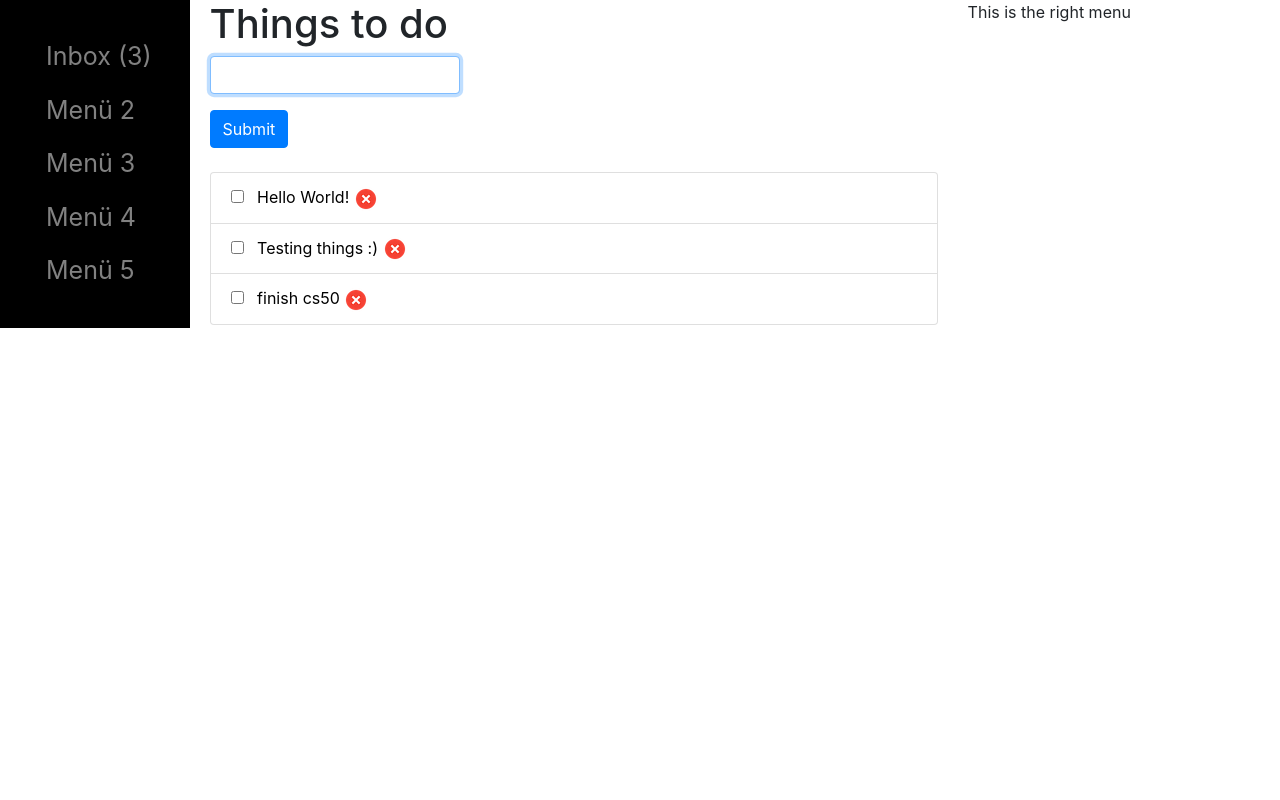
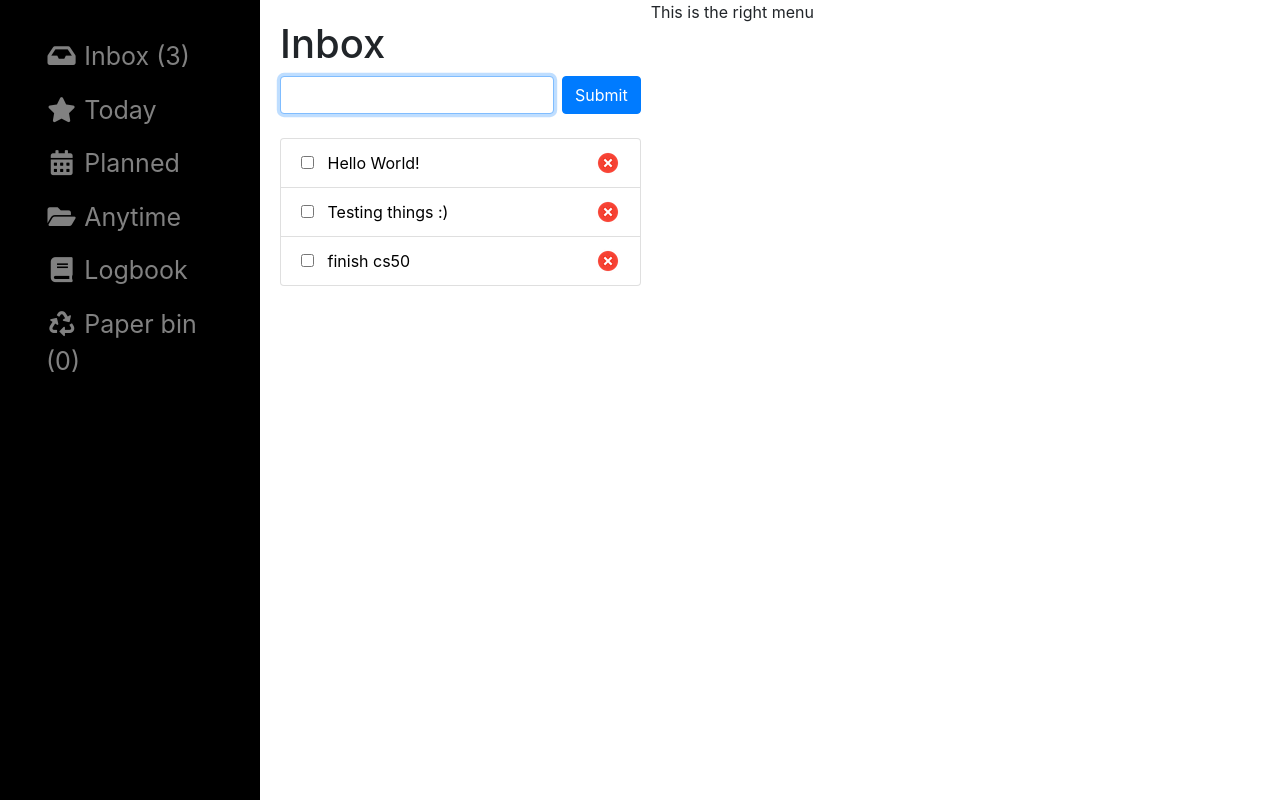
Before and after one commit to thrake/getting-things-done, a Django app: page /capture/ in a window 1280 px wide. Run offline with Django 3.2, Linux system fonts and the light colour scheme; data comes from the database, SQL or seed files in the repository; both versions use the stored data as it was after the commit; some libraries are stand-ins or nearby versions.

Commit message:
Delete Function, Font Awesome, Navigation, Filters

```diff
--- a/capture/static/capture/style.css
+++ b/capture/static/capture/style.css
@@ -10,23 +10,22 @@ body {
 }
 
 .flex-container {
-    height: 100%;
-    min-height: 100%;
     display: flex;
 }
 
 .item{
     height: 100%;
     flex-direction: column;
-    width: 60%;
-    padding: 0px 20px;
+    padding: 20px 0px 0px 280px;
 }
 
 .menu-left {
-    height: 100%;
+    min-height: 100%;
+    position: fixed;
+    width: 260px;
     flex-direction: column;
     padding: 30px;
-    background-color: black;
+    background-color: rgb(0, 0, 0);
 }
 
 .menu-left a {
@@ -48,7 +47,25 @@ body {
     height: 100%;
 }
 
+.align {
+    display: flex;
+    align-items: center;
+    justify-content: left;
+}
 
+/*
+i.fas,
+i.fab {
+    color: #818181;
+    font-size: 2em;
+    transition: 0.3s;
+}
+
+i.fas:hover,
+i.fab:hover {
+    color: #f1f1f1;
+}
+*/
 /*
 body {
     background: white url("images/background.gif") no-repeat;
--- a/capture/templates/base_generic.html
+++ b/capture/templates/base_generic.html
@@ -9,6 +9,7 @@
 
         <!-- Bootstrap CSS -->
         <link rel="stylesheet" href="https://stackpath.bootstrapcdn.com/bootstrap/4.3.1/css/bootstrap.min.css" integrity="sha384-ggOyR0iXCbMQv3Xipma34MD+dH/1fQ784/j6cY/iJTQUOhcWr7x9JvoRxT2MZw1T" crossorigin="anonymous">
+        <link rel="stylesheet" href="https://use.fontawesome.com/releases/v5.8.1/css/all.css" integrity="sha384-50oBUHEmvpQ+1lW4y57PTFmhCaXp0ML5d60M1M7uH2+nqUivzIebhndOJK28anvf" crossorigin="anonymous">
         {% load static %}
         <link rel="stylesheet" type="text/css" href="{% static 'capture/style.css' %}">
         <title>{% block title %}Getting Things Done{% endblock %}</title>
--- a/capture/templates/capture/index.html
+++ b/capture/templates/capture/index.html
@@ -1,51 +1,70 @@
 {% extends "base_generic.html" %}
 
 {% block content %}
- {% load static %}
+{% load static %}
 <div class="flex-container">
     <div class="menu-left">
         <div>
-            <a href= {% url 'capture:index' %}>Inbox ({{ amount }})</a>
+            <a href= {% url 'capture:index' %}><i class="fas fa-inbox fa-fw"></i> Inbox ({{ amount }})</a>
         </div>
         <div>
-            <a href= {% url 'capture:index' %}>Menü 2</a>
+            <a href= {% url 'capture:index' %}><i class="fas fa-star fa-fw"></i> Today</a>
         </div>
         <div>
-            <a href= {% url 'capture:index' %}>Menü 3</a>
+            <a href= {% url 'capture:index' %}><i class="fas fa-calendar-alt fa-fw"></i> Planned</a>
         </div>
         <div>
-            <a href= {% url 'capture:index' %}>Menü 4</a>
+            <a href= {% url 'capture:index' %}><i class="fas fa-folder-open fa-fw"></i> Anytime</a>
         </div>
         <div>
-            <a href= {% url 'capture:index' %}>Menü 5</a>
+            <a href= {% url 'capture:index' %}><i class="fas fa-book fa-fw"></i> Logbook</a>
+        </div>
+         <div>
+            <a href= {% url 'capture:paper_bin' %}><i class="fas fa-recycle fa-fw"></i> Paper bin ({{ bin_amount }})</a>
         </div>
     </div>
     <div class="item">
-        <h1>Things to do</h1>
-        <form action="{% url 'capture:capture' %}" method="POST">
-            <div class="form-group">
+
+{% if all_capture_list %}
+        <h1>Inbox</h1>
+        <form class="form-inline" action="{% url 'capture:capture' %}" method="POST">
+            <div class="form-group mr-sm-2 mb-2">
                 {% csrf_token %}
-                <input type="text" class="form-control" style="width: 250px" name="capture" value="" autofocus>
+                <input type="text" class="form-control" name="capture" value="" autofocus>
             </div>
-            <button type="submit" class="btn btn-primary">Submit</button>
+            <button type="submit" class="btn btn-primary mb-2">Submit</button>
+
         </form>
-
-        {% if all_capture_list %}
-            <br>
+        <p>
             <ul class="list-group">
             {% for capture in all_capture_list %}
                 <li class="list-group-item"><input type="checkbox" name="{{ capture.id }}">&nbsp;&nbsp;&nbsp;<a href={% url 'capture:detail' capture.id %} style="color:black">{{ capture.capture_text }}</a>
-                <a href="https://www.w3schools.com"><img src="{% static 'capture/images/cancel.png' %}" border="0" ></a></li>
+                <a href="{% url 'capture:delete' capture.id%}"><img src="{% static 'capture/images/cancel.png' %}" align="right" border="0" ></a></li>
             {% endfor %}
             </ul>
+        </p>
+{% endif %}
+
+{% if paper_bin_list %}
+    <h1>Paper bin</h1>
+        <p>
+            <ul class="list-group">
+            {% for capture in paper_bin_list %}
+                <li class="list-group-item"><input type="checkbox" name="{{ capture.id }}">&nbsp;&nbsp;&nbsp;<a href={% url 'capture:detail' capture.id %} style="color:black">{{ capture.capture_text }}</a>
+                <a href="{% url 'capture:delete' capture.id%}"><img src="{% static 'capture/images/cancel.png' %}" align="right" border="0" ></a></li>
+            {% endfor %}
+            </ul>
+        </p>
+{% endif %}
+
+{% if not paper_bin_list and not all_capture_list %}
+    <h1>Empty :)</h1>
+{% endif %}
+
     </div>
     <div class="menu-right">
         This is the right menu
     </div>
 </div>
 
-{% else %}
-    <p>No captures are available.</p>
-{% endif %}
-
 {% endblock content%}
--- a/capture/urls.py
+++ b/capture/urls.py
@@ -12,4 +12,8 @@ urlpatterns = [
     path('all/', views.all, name='all'),
     # ex: /capture/capture
     path('capture/', views.capture, name='capture'),
+    # ex: /capture/bin
+    path('capture/bin', views.paper_bin, name='paper_bin'),
+    # ex; /capture/delete/5
+    path('delete/<int:capture_id>', views.delete, name='delete'),
 ]
--- a/capture/views.py
+++ b/capture/views.py
@@ -7,10 +7,25 @@ from .models import Capture
 
 # Create your views here.
 def index(request):
-    all_capture_list = Capture.objects.order_by('-capture_date')
-    amount = Capture.objects.filter(status=0).count()
-    context = {'all_capture_list': all_capture_list,
-               'amount': amount,}
+    all_capture_list = Capture.objects.filter(status=0, category=0).order_by('-capture_date')
+    amount = Capture.objects.filter(status=0, category=0).count()
+    bin_amount = Capture.objects.filter(category=8).count()
+    context = {
+        'all_capture_list': all_capture_list,
+        'amount': amount,
+        'bin_amount': bin_amount,
+               }
+    return render(request, 'capture/index.html', context)
+
+def paper_bin(request):
+    paper_bin_list = Capture.objects.filter(category=8).order_by('-capture_date')
+    amount = Capture.objects.filter(status=0, category=0).count()
+    bin_amount = Capture.objects.filter(category=8).count()
+    context = {
+        'paper_bin_list': paper_bin_list,
+        'amount': amount,
+        'bin_amount': bin_amount,
+               }
     return render(request, 'capture/index.html', context)
 
 def detail(request, capture_id):
@@ -25,6 +40,7 @@ def detail(request, capture_id):
     context = {'capture': capture}
     return render(request, 'capture/detail.html', context)
 
+# all is non-functional atm
 def all(request):
     all_capture_list = Capture.objects.order_by('-capture_date')
     output = ', '.join([c.capture_text for c in all_capture_list])
@@ -40,3 +56,13 @@ def capture(request):
     # with POST data. This prevents data from being posted twice if a
     # user hits the Back button.
     return HttpResponseRedirect(reverse('capture:index', args=None))
+
+def delete(request,capture_id =None):
+    object = Capture.objects.get(id=capture_id)
+    if object.category == 8:
+        object.delete()
+        return HttpResponseRedirect(reverse('capture:paper_bin', args=None))
+    else:
+        object.category = 8
+        object.save()
+        return HttpResponseRedirect(reverse('capture:index', args=None))
```
Also changed, not shown: db.sqlite3.
